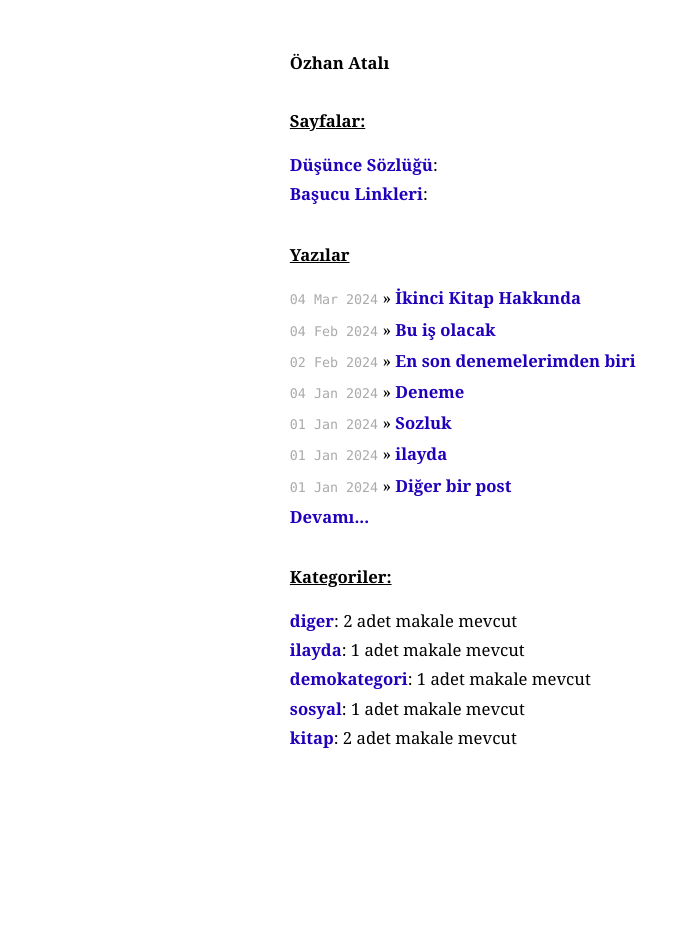
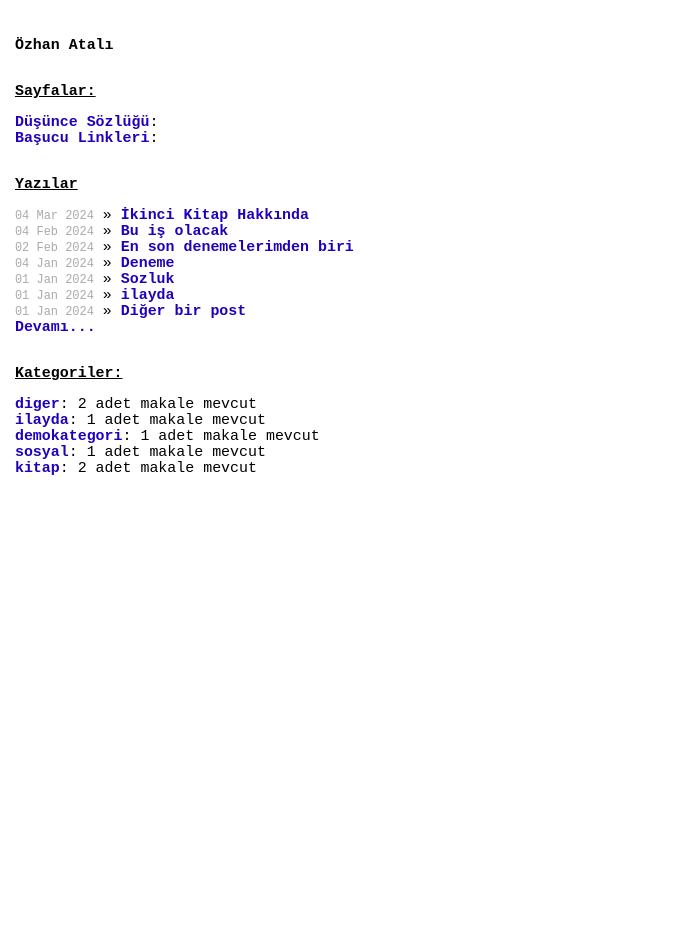
Before and after one commit to ozhanatali/ozhanatali.github.io, a Jekyll site: the page built from index.html, in a window 1280 px wide. Shown: the whole page, without its empty margins (0-685 px from the left). Built offline with Jekyll 4.4.1, drawn with Linux system fonts in a browser that asks for light colours.

Commit message:
Update screen.css

```diff
--- a/css/screen.css
+++ b/css/screen.css
@@ -17,8 +17,6 @@ html, body {
 
 body {
   background-color: white;
-  /* font: 13.34px helvetica, arial, clean, sans-serif; */
-  font: 13.34px Georgia,serif;
   *font-size: small;
   text-align: center;
 }
@@ -34,7 +32,7 @@ h1 {
 }
 
 p {
-  margin: 1em 0;
+  margin: 0em 0;
 }
 
 a {
@@ -80,16 +78,14 @@ tr:hover {
 
 ul.posts {
   list-style-type: none;
-  margin-bottom: 2em;
+  margin-bottom: 0em;
 }
 
   ul.posts li {
-    line-height: 1.75em;
   }
 
   ul.posts span {
     color: #aaa;
-    font-family: Monaco, "Courier New", monospace;
     font-size: 80%;
   }
 
@@ -100,16 +96,15 @@ ul.posts {
 /*****************************************************************************/
 
 .site {
-  font-size: 125%;
+  font-size: 115%;
+  font-family: monospace;
   text-align: justify;
   width: 42em;
-  margin: 3em auto 2em auto;
-  line-height: 1.5em;
+  margin: 2.5em auto 2em 1em;
 }
 
 .title {
   color: #000;
-  font-weight: bold;
   margin-bottom: 2em;
 
 }
```
